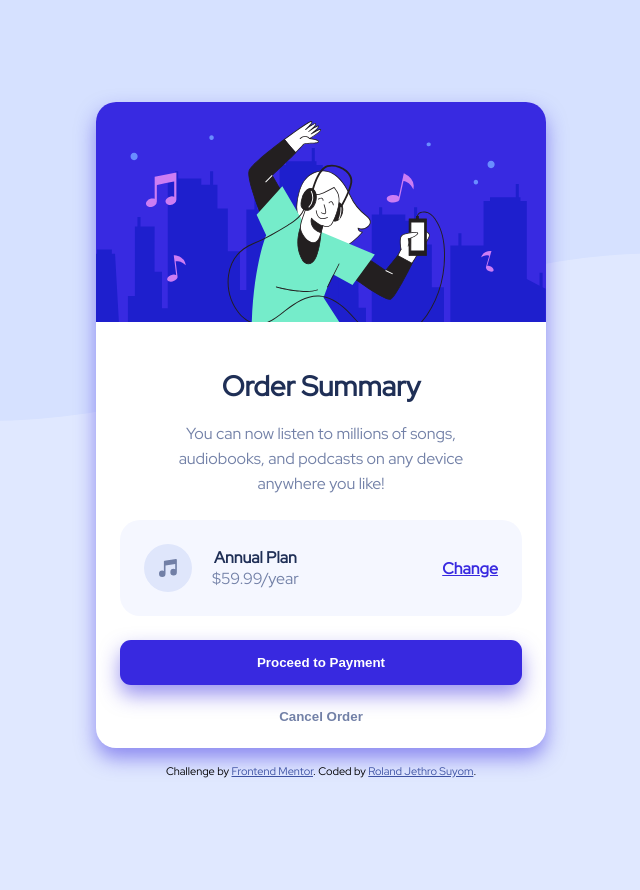
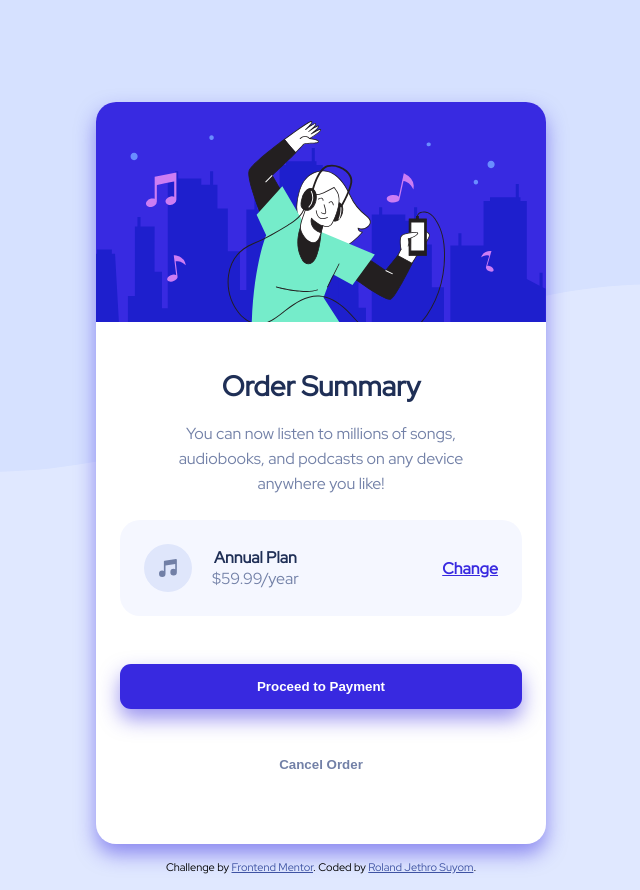
Before and after one commit to Jeth0214/FM-order-summary-component, a plain HTML site: page index.html in a window 1280 px wide. Shown: the whole page, without its empty margins (319-959 px from the left). Before the commit the page ends 800 px from the top, so only its background shows below. Drawn offline with Linux system fonts and the light colour scheme.

Commit message:
adjust normal buttons  margin

```diff
--- a/css/style.css
+++ b/css/style.css
@@ -119,6 +119,7 @@ body {
     background-color: transparent;
     cursor: pointer;
     font-weight: var(--font-weight-bolder);
+    margin: 2rem 0;
 }
 
 .btn--primary {
@@ -126,7 +127,7 @@ body {
     color: #FFFFFF;
     padding: 0.9375rem 4rem;
     border-radius: 0.6875rem;
-    margin: 1.5rem 0;
+
     box-shadow: var(--box-shadow);
 }
 .btn--primary:hover {
@@ -165,4 +166,8 @@ body {
         padding: 1.5rem;
     }
 
+    .btn {
+        margin: 3rem 0;
+    }
+
   }
```
